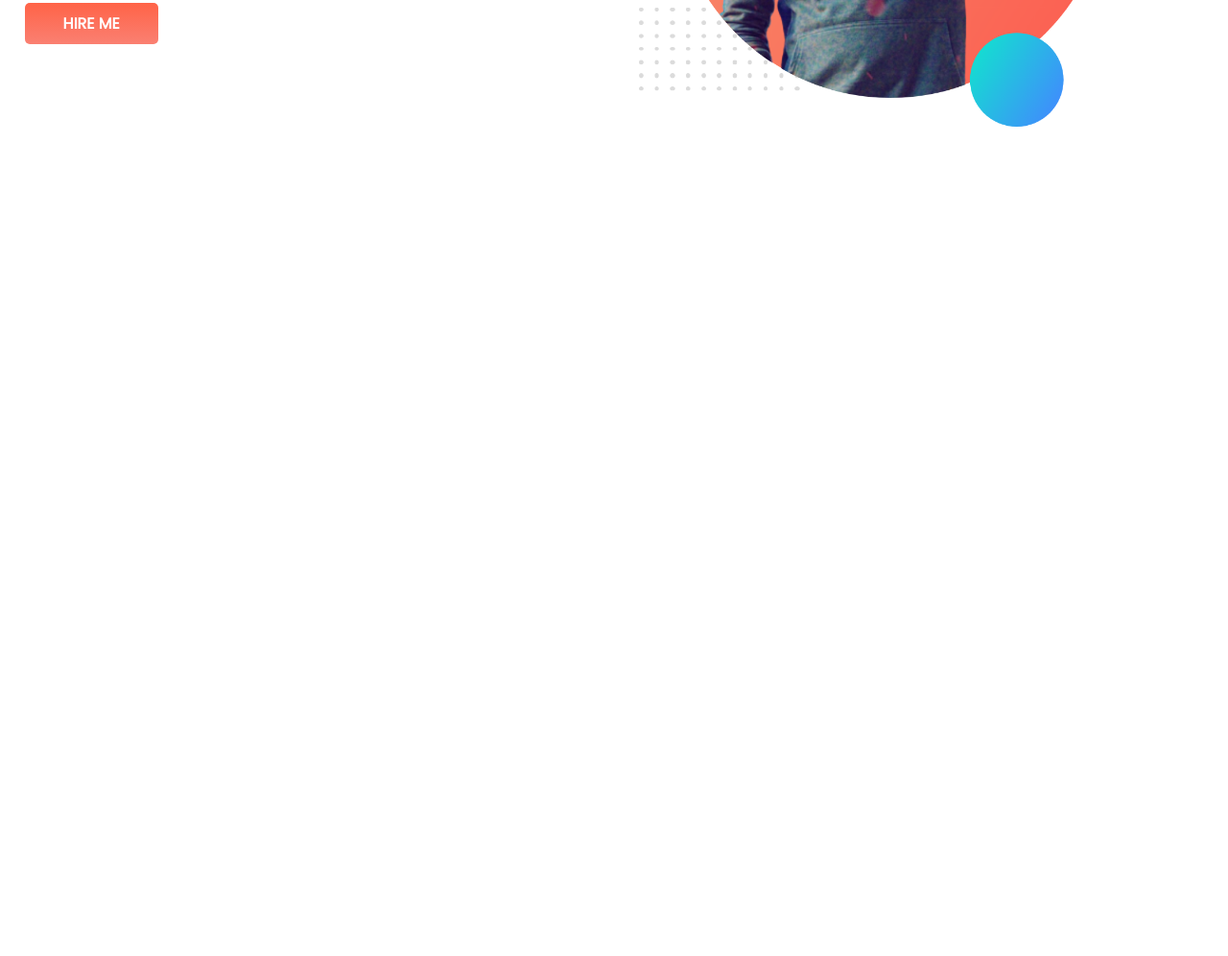
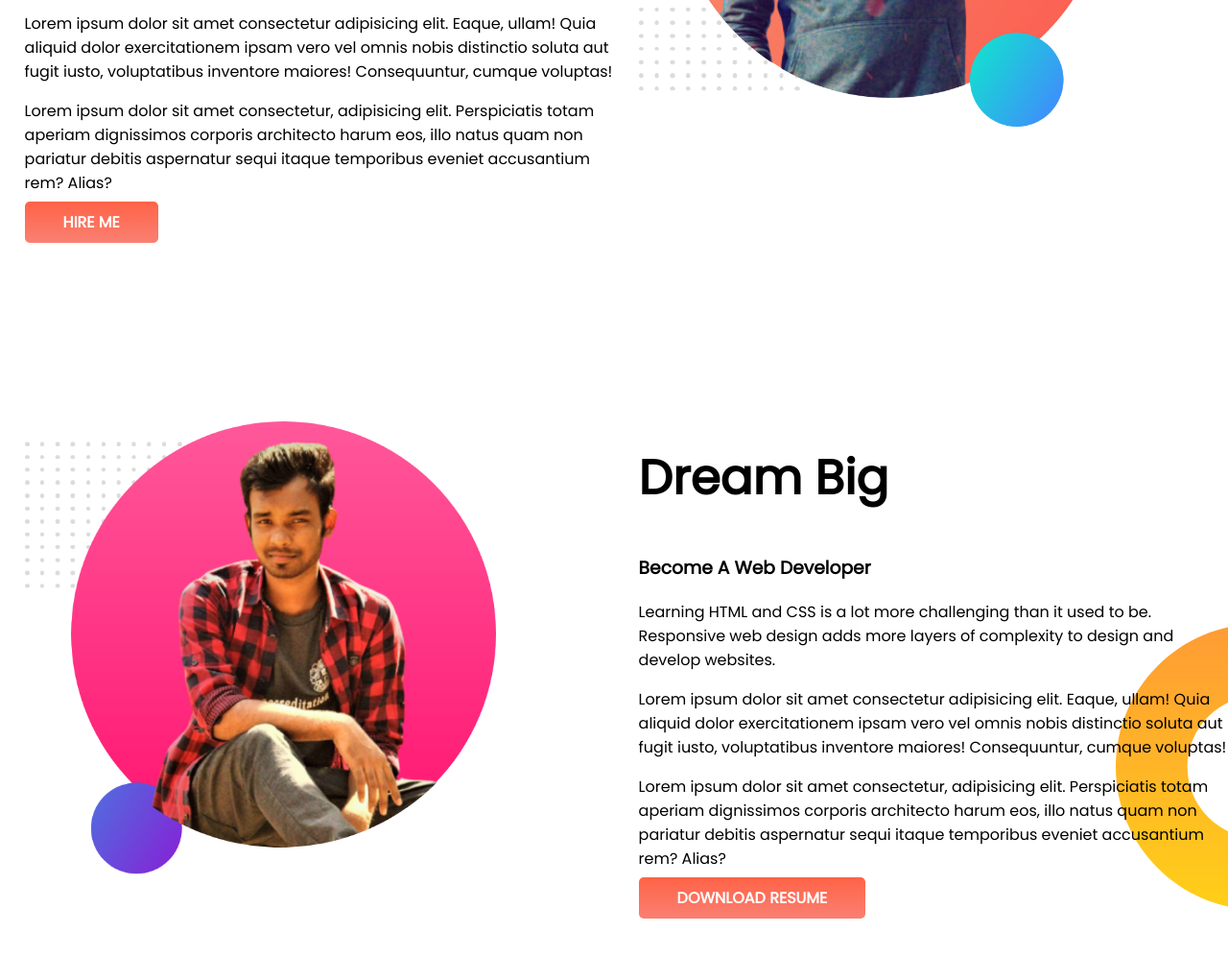
Before and after one commit to shohan-pherones/my-developer-portfolio, a plain HTML site: page index.html in a window 1280 px wide. Shown: the part 376-1372 px from the top of the page at 96% size. Before the commit the page ends 800 px from the top, so only its background shows below. Drawn offline with Linux system fonts and the light colour scheme.

Commit message:
section two added!

```diff
--- a/index.html
+++ b/index.html
@@ -17,11 +17,27 @@
             <h1><span class="shohan">Shohan's</span> Universe...</h1>
             <h3>Front End Web Programmer</h3>
             <p>I’m a web developer and graphic designer living in Bangladesh. I spend my days with my hands in front end programming (HTML, CSS and JavaScript).</p>
+            <p>Lorem ipsum dolor sit amet consectetur adipisicing elit. Eaque, ullam! Quia aliquid dolor exercitationem ipsam vero vel omnis nobis distinctio soluta aut fugit iusto, voluptatibus inventore maiores! Consequuntur, cumque voluptas!</p>
+            <p>Lorem ipsum dolor sit amet consectetur, adipisicing elit. Perspiciatis totam aperiam dignissimos corporis architecto harum eos, illo natus quam non pariatur debitis aspernatur sequi itaque temporibus eveniet accusantium rem? Alias?</p>
             <a class="link-button" href="https://github.com/shohan-pherones" target="_blank">HIRE ME</a>
         </div>
         <div class="half-width">
             <img src="./images/shohan1.png" alt="Image of Shohan">
         </div>
     </section>
+
+    <section class="dream-big">
+        <div class="half-width">
+            <img src="./images/shohan2.png" alt="Image of Shohan">
+        </div>
+        <div class="half-width">
+            <h1>Dream Big</h1>
+            <h3>Become A Web Developer</h3>
+            <p>Learning HTML and CSS is a lot more challenging than it used to be. Responsive web design adds more layers of complexity to design and develop websites.</p>
+            <p>Lorem ipsum dolor sit amet consectetur adipisicing elit. Eaque, ullam! Quia aliquid dolor exercitationem ipsam vero vel omnis nobis distinctio soluta aut fugit iusto, voluptatibus inventore maiores! Consequuntur, cumque voluptas!</p>
+            <p>Lorem ipsum dolor sit amet consectetur, adipisicing elit. Perspiciatis totam aperiam dignissimos corporis architecto harum eos, illo natus quam non pariatur debitis aspernatur sequi itaque temporibus eveniet accusantium rem? Alias?</p>
+            <a class="link-button" target="_blank" href="">DOWNLOAD RESUME</a>
+        </div>
+    </section>
 </body>
 </html>
--- a/style.css
+++ b/style.css
@@ -10,6 +10,7 @@ h1{
 }
 section{
     display: flex;
+    margin-bottom: 175px;
 }
 .half-width{
     width: 50%;
@@ -31,3 +32,9 @@ section{
     background-image: url(./images/top-banner.png);
     background-repeat: no-repeat;
 }
+.dream-big{
+    background-image: url(./images/dream-bg.png);
+    background-repeat: no-repeat;
+    background-position: right;
+    background-position-y: bottom;
+}
```
